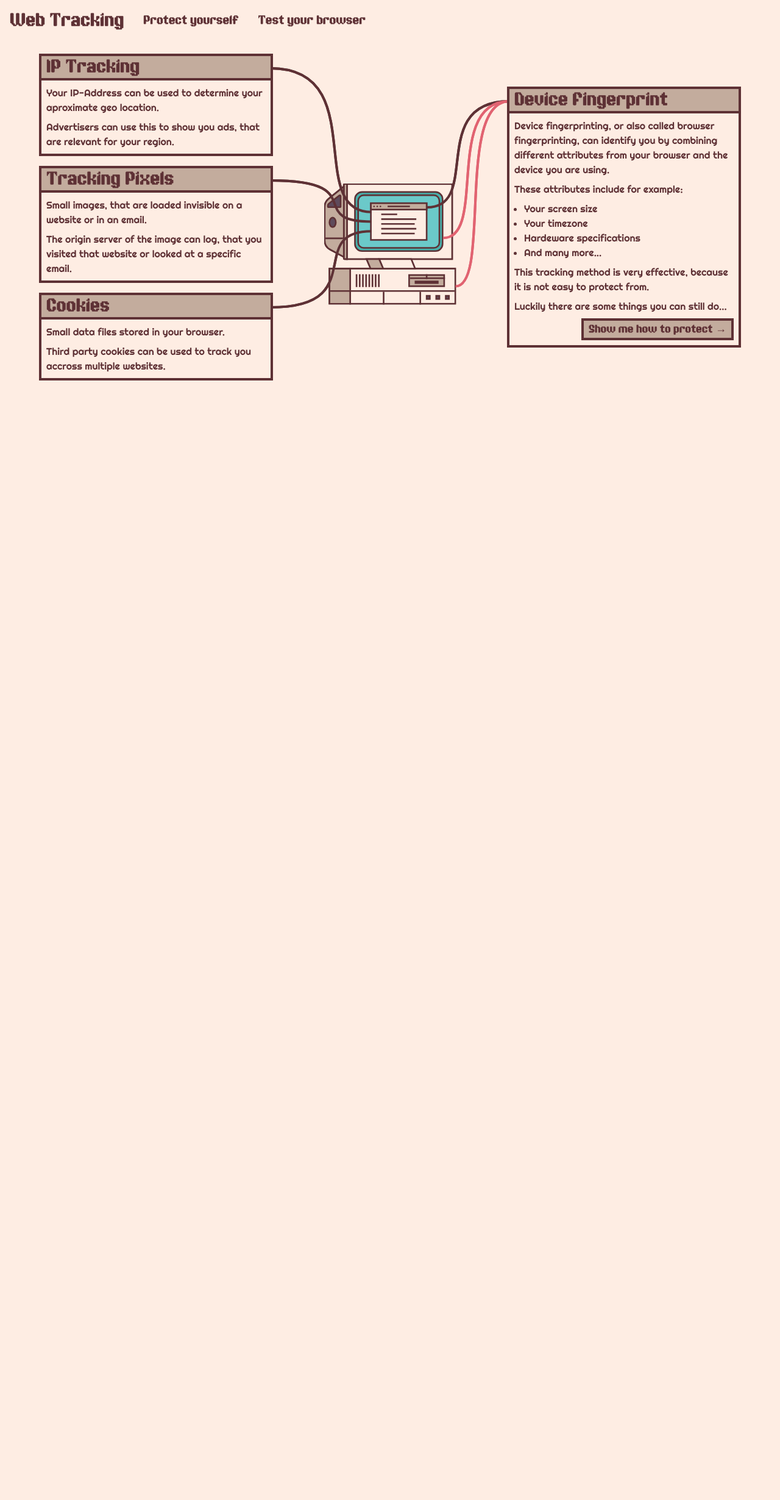
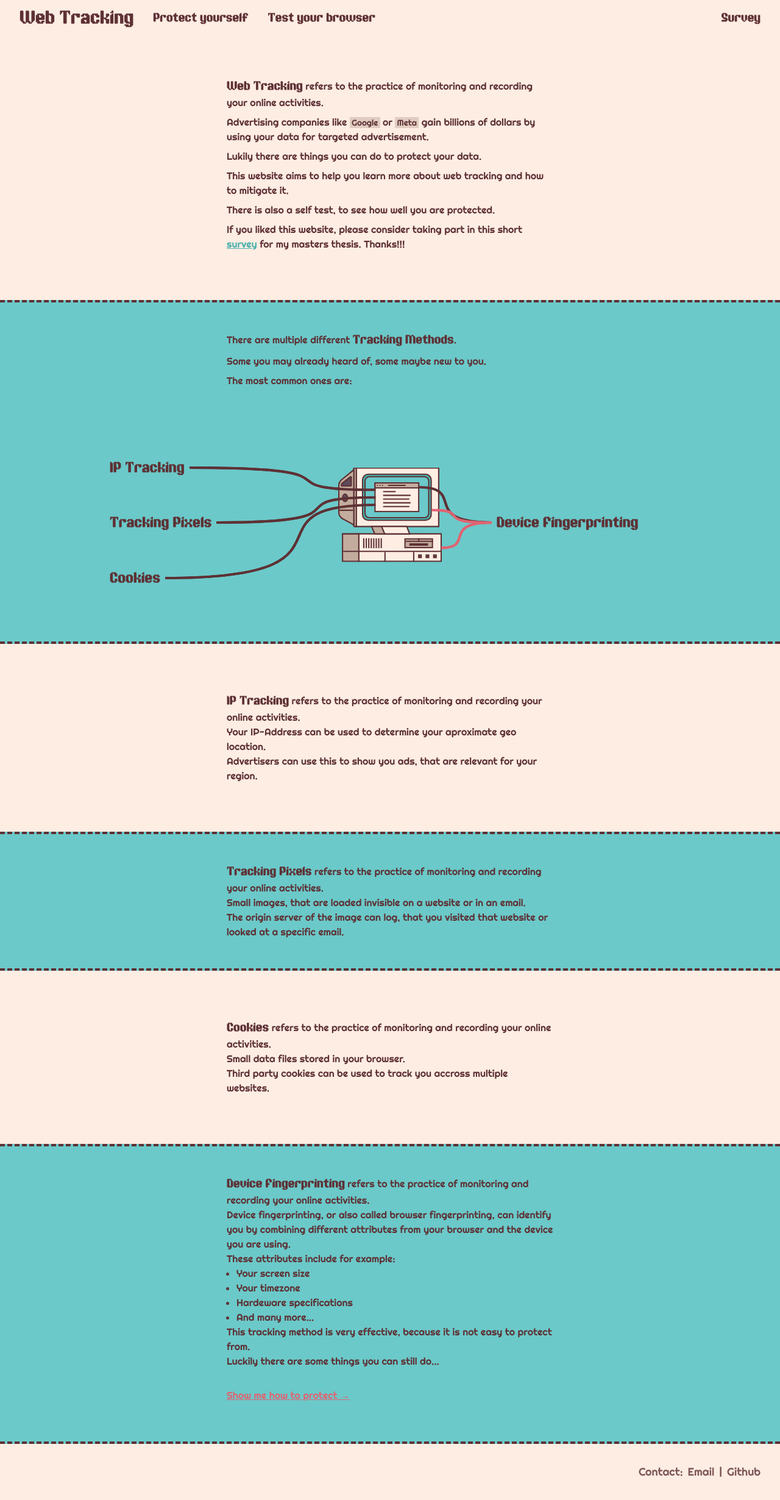
Before and after one commit to bastipnt/fp-protect, a React (Vite) app: page / in a window 1280 px wide. Shown: the whole page at 61% size. Before the commit the page ends 800 px from the top, so only its background shows below. Built offline with nearby package versions, Linux system fonts and the light colour scheme.

Commit message:
better info page design

```diff
--- a/index.html
+++ b/index.html
@@ -10,7 +10,7 @@
     <title>Web Tracking Protection</title>
   </head>
   <body class="bg-surface">
-    <div id="root"></div>
+    <div id="root" class="flex min-h-screen flex-col justify-between"></div>
     <script type="module" src="/src/main.tsx"></script>
 
     <script>
--- a/src/Layout.tsx
+++ b/src/Layout.tsx
@@ -8,15 +8,36 @@ type Props = {
 const Layout: React.FC<Props> = ({ children }) => {
   return (
     <>
-      <nav className="bg-surface justify-left fixed top-0 left-0 flex w-screen flex-row gap-2 p-2 py-3 align-middle sm:gap-8 sm:p-4">
+      <nav className="bg-surface justify-left fixed top-0 left-0 z-50 flex w-screen flex-row gap-2 p-2 py-3 align-middle sm:gap-8 sm:px-8">
         <NavLink to="/">Web Tracking</NavLink>{" "}
         <NavLink to="/mitigation-strategies">Protect yourself</NavLink>{" "}
         <NavLink to="/test">Test your browser</NavLink>{" "}
+        <a
+          href="https://tracking-survey.bastipnt.de/?ref=test"
+          target="_blank"
+          className="font-heading text-md text-default ml-auto hidden flex-col justify-center text-center sm:flex sm:text-xl"
+        >
+          Survey
+        </a>
       </nav>
 
-      <main className="box-border flex w-screen flex-col items-center gap-8 p-8 pt-14">
-        {children}
-      </main>
+      <main className="box-border flex w-screen flex-col items-center gap-8 pt-20">{children}</main>
+
+      <footer className="text-stroke-light flex w-screen flex-row justify-end gap-2 p-4 text-sm sm:p-8 sm:text-lg">
+        Contact:
+        <a className="curosor-pointer" href="mailto:gt46nevl0@mozmail.com">
+          Email
+        </a>
+        |
+        <a
+          className="curosor-pointer"
+          href="https://github.com/bastipnt"
+          target="_blank"
+          referrerPolicy="no-referrer"
+        >
+          Github
+        </a>
+      </footer>
     </>
   );
 };
--- a/src/components/NavLink.tsx
+++ b/src/components/NavLink.tsx
@@ -11,7 +11,7 @@ const NavLink: React.FC<Props> = ({ children, to }) => {
     <Link
       to={to}
       className={(active) =>
-        `${active ? "text-xl sm:text-3xl" : "text-md sm:text-xl"} glow font-heading flex flex-col justify-center text-center`
+        `${active ? "text-xl sm:text-3xl" : "text-md sm:text-xl"} font-heading text-default flex flex-col justify-center text-center`
       }
     >
       {children}
--- a/src/index.css
+++ b/src/index.css
@@ -3,9 +3,12 @@
 @theme {
   --color-*: initial;
   --color-stroke: #5e3135;
+  --color-stroke-light: hsl(355 31 28 / 80%);
   --color-default: var(--color-stroke);
   --color-surface: #feede3;
+  --color-surface-darker-half: hsl(24 24 69 / 50%);
   --color-surface-darker: #c3ac9d;
+  --color-neutral: #ffffff;
 
   --color-details: #5e4a5b;
 
@@ -63,8 +66,28 @@ body {
 }
 
 .glow:hover {
-  text-shadow:
+  /* text-shadow:
     0 0 7px var(--color-surface-darker),
     0 0 10px var(--color-surface-darker),
-    0 0 21px var(--color-surface-darker);
+    0 0 21px var(--color-surface-darker); */
+
+  /* transform: scale(1.1); */
+  text-decoration: underline;
 }
+
+code {
+  font-family: var(--default-font-family);
+  font-size: 85%;
+  background-color: var(--color-surface-darker-half);
+  padding: 0.05rem 0.2rem;
+}
+
+a.link {
+  text-decoration: underline;
+  cursor: pointer;
+  color: var(--color-primary-darker);
+
+  &.text-danger {
+    color: var(--color-danger);
+  }
+}
--- a/src/pages/Info.tsx
+++ b/src/pages/Info.tsx
@@ -1,25 +1,40 @@
-import { useContext, useRef } from "react";
+import { useRef } from "react";
 import { Link } from "wouter";
-import Card from "../components/Card";
 import useCanvas from "../hooks/useCanvas";
-import { ResponsivenessContext } from "../providers/responsivenessProvider";
 import { drawComputer, drawComputerLines } from "../util/drawComputer";
-import { getDimensions } from "../util/drawing";
+import { getParentDimentions } from "../util/drawing";
+import { drawPhone, drawPhoneLines } from "../util/drawPhone";
 import { calcIsMobileSize } from "../util/responsiveHelper";
+
+export type Elements = {
+  ipTrackingEl: HTMLLIElement | null;
+  pixelTrackingEl: HTMLLIElement | null;
+  cookieTrackingEl: HTMLLIElement | null;
+  fpTrackingEl: HTMLLIElement | null;
+};
 
 const Info: React.FC = () => {
   const { canvasRef, drawRef } = useCanvas();
-  const ipTrackingRef = useRef<HTMLDivElement>(null);
-  const pixelTrackingRef = useRef<HTMLDivElement>(null);
-  const cookieTrackingRef = useRef<HTMLDivElement>(null);
-  const fpTrackingRef = useRef<HTMLDivElement>(null);
-  const { isMobileSize } = useContext(ResponsivenessContext);
+  const ipTrackingRef = useRef<HTMLLIElement>(null);
+  const pixelTrackingRef = useRef<HTMLLIElement>(null);
+  const cookieTrackingRef = useRef<HTMLLIElement>(null);
+  const fpTrackingRef = useRef<HTMLLIElement>(null);
 
   drawRef.current = async (ctx: CanvasRenderingContext2D) => {
-    if (calcIsMobileSize()) return;
+    const { width, height } = getParentDimentions(ctx.canvas);
+    ctx.clearRect(0, 0, width, height);
 
-    const { width, height } = getDimensions();
-    ctx.clearRect(0, 0, width, height);
+    if (calcIsMobileSize()) {
+      const phoneImg = await drawPhone(ctx);
+
+      drawPhoneLines(ctx, phoneImg, {
+        ipTrackingEl: ipTrackingRef.current,
+        pixelTrackingEl: pixelTrackingRef.current,
+        cookieTrackingEl: cookieTrackingRef.current,
+        fpTrackingEl: fpTrackingRef.current,
+      });
+      return;
+    }
 
     const computerImg = await drawComputer(ctx);
 
@@ -33,33 +48,111 @@ const Info: React.FC = () => {
 
   return (
     <>
-      <canvas
-        ref={canvasRef}
-        className="fixed top-0 left-0 -z-10 hidden h-screen w-screen sm:block"
-      ></canvas>
-      <section className="fixed top-(--phone-browser-top) left-(--phone-browser-left) flex h-(--phone-browser-h) w-(--phone-browser-w) flex-col justify-stretch gap-4 overflow-hidden p-4 sm:static sm:grid sm:h-full sm:w-full sm:grid-cols-[30vw_1fr_30vw] sm:grid-rows-[100px_1fr_100px] sm:p-8 lg:max-h-[700px]">
-        <div className="flex flex-col justify-between gap-4 sm:row-span-3">
-          <Card titleRef={ipTrackingRef} title="IP Tracking">
+      <section className="flex w-150 max-w-screen flex-col gap-2 px-4 py-8 sm:px-8 sm:py-12">
+        <p>
+          <span className="font-heading text-xl">Web Tracking</span> refers to the practice of
+          monitoring and recording your online activities. {/* WebTrackingWikipedia */}
+        </p>
+        <p>
+          Advertising companies like <code>Google</code> or <code>Meta</code> gain billions of
+          dollars by using your data for targeted advertisement. {/* DigitalAdvertisingRevenue */}
+        </p>
+        <p>Lukily there are things you can do to protect your data.</p>
+        <p>This website aims to help you learn more about web tracking and how to mitigate it.</p>
+        <p>There is also a self test, to see how well you are protected.</p>
+        <p>
+          If you liked this website, please consider taking part in this short{" "}
+          <a className="link" href="https://tracking-survey.bastipnt.de/?ref=test" target="_blank">
+            survey
+          </a>{" "}
+          for my masters thesis. Thanks!!!
+        </p>
+      </section>
+
+      <section className="bg-primary flex w-full flex-col items-center gap-8 border-y-4 border-dashed py-8 sm:gap-12 sm:py-12">
+        <div className="flex w-150 max-w-screen flex-col gap-2 px-4 sm:px-8">
+          <p>
+            There are multiple different{" "}
+            <span className="font-heading text-xl">Tracking Methods</span>.
+          </p>
+          <p>Some you may already heard of, some maybe new to you.</p>
+          <p>The most common ones are:</p>
+        </div>
+
+        <div className="felx-col relative flex min-h-80 w-screen max-w-250 justify-items-stretch p-4 sm:p-8">
+          <canvas ref={canvasRef} className="absolute top-0 left-0 h-full w-full"></canvas>
+          <ul className="flex w-full flex-col items-end justify-between gap-4 sm:grid sm:grid-cols-3 sm:grid-rows-3 sm:justify-items-start">
+            <li
+              className="font-heading col-start-2 w-fit p-2 text-right sm:col-start-1 sm:row-start-1 sm:text-left sm:text-2xl"
+              ref={ipTrackingRef}
+            >
+              IP Tracking
+            </li>
+            <li
+              className="font-heading col-start-2 w-fit p-2 text-right sm:col-start-1 sm:row-start-2 sm:text-left sm:text-2xl"
+              ref={pixelTrackingRef}
+            >
+              Tracking Pixels
+            </li>
+            <li
+              className="font-heading col-start-2 w-fit p-2 text-right sm:col-start-1 sm:row-start-3 sm:text-left sm:text-2xl"
+              ref={cookieTrackingRef}
+            >
+              Cookies
+            </li>
+            <li
+              className="font-heading col-start-2 w-fit p-2 text-right sm:col-start-3 sm:row-start-2 sm:text-left sm:text-2xl"
+              ref={fpTrackingRef}
+            >
+              Device Fingerprinting
+            </li>
+          </ul>
+        </div>
+      </section>
+
+      <section className="flex w-screen flex-col items-center py-8 sm:py-12">
+        <div className="w-150 max-w-screen flex-col gap-2 px-4 sm:px-8">
+          <p>
+            <span className="font-heading text-xl">IP Tracking</span> refers to the practice of
+            monitoring and recording your online activities. {/* WebTrackingWikipedia */}
+          </p>
           <p>Your IP-Address can be used to determine your aproximate geo location.</p>
           <p>Advertisers can use this to show you ads, that are relevant for your region.</p>
-          </Card>
+        </div>
+      </section>
 
-          <Card titleRef={pixelTrackingRef} title="Tracking Pixels">
+      <section className="bg-primary flex w-screen flex-col items-center border-y-4 border-dashed py-8 sm:py-12">
+        <div className="w-150 max-w-screen flex-col gap-2 px-4 sm:px-8">
+          <p>
+            <span className="font-heading text-xl">Tracking Pixels</span> refers to the practice of
+            monitoring and recording your online activities. {/* WebTrackingWikipedia */}
+          </p>
           <p>Small images, that are loaded invisible on a website or in an email.</p>
           <p>
             The origin server of the image can log, that you visited that website or looked at a
             specific email.
           </p>
-          </Card>
+        </div>
+      </section>
 
-          <Card titleRef={cookieTrackingRef} title="Cookies">
+      <section className="flex w-screen flex-col items-center py-8 sm:py-12">
+        <div className="w-150 max-w-screen flex-col gap-2 px-4 sm:px-8">
+          <p>
+            <span className="font-heading text-xl">Cookies</span> refers to the practice of
+            monitoring and recording your online activities. {/* WebTrackingWikipedia */}
+          </p>
           <p>Small data files stored in your browser.</p>
           <p>Third party cookies can be used to track you accross multiple websites.</p>
-          </Card>
         </div>
+      </section>
 
-        <div className="flex flex-col justify-center sm:col-start-3 sm:row-span-3 sm:items-end">
-          <Card titleRef={fpTrackingRef} title="Device Fingerprint">
+      <section className="bg-primary flex w-screen flex-col items-center border-y-4 border-dashed py-8 sm:py-12">
+        <div className="w-150 max-w-screen flex-col gap-2 px-4 sm:px-8">
+          <p>
+            <span className="font-heading text-xl">Device Fingerprinting</span> refers to the
+            practice of monitoring and recording your online activities.{" "}
+            {/* WebTrackingWikipedia */}
+          </p>
           <p>
             Device fingerprinting, or also called browser fingerprinting, can identify you by
             combining different attributes from your browser and the device you are using.
@@ -73,15 +166,9 @@ const Info: React.FC = () => {
           </ul>
           <p>This tracking method is very effective, because it is not easy to protect from.</p>
           <p>Luckily there are some things you can still do...</p>
-            {!isMobileSize && (
-              <Link
-                to="/mitigation-strategies"
-                className="bg-surface-darker text-bold font-heading cursor-pointer self-end border-4 px-2 text-lg"
-              >
+          <Link to="/mitigation-strategies" className="link text-danger mt-4 block w-fit py-4">
             Show me how to protect →
           </Link>
-            )}
-          </Card>
         </div>
       </section>
     </>
--- a/src/providers/responsivenessProvider.tsx
+++ b/src/providers/responsivenessProvider.tsx
@@ -1,5 +1,4 @@
 import { createContext, ReactNode, useEffect, useState } from "react";
-import { setPhoneBrowserDimensions, setPhoneNavDimensions } from "../util/iconSpecs";
 import { calcIsMobileSize, detectMobileDevice } from "../util/responsiveHelper";
 
 export const ResponsivenessContext = createContext<{
@@ -20,8 +19,8 @@ const ResponsivenessProvider: React.FC<Props> = ({ children }) => {
 
   const handleResize = () => {
     setIsMobileSize(calcIsMobileSize());
-    setPhoneBrowserDimensions();
-    setPhoneNavDimensions();
+    // setPhoneBrowserDimensions();
+    // setPhoneNavDimensions();
   };
 
   useEffect(() => {
```
Also changed, not shown: src/util/drawComputer.ts (+7 -14 lines), src/util/drawPhone.ts (+47 -5 lines), src/util/drawing.ts (+20 -8 lines), src/util/iconSpecs.ts (+52 -51 lines). Lines whose indentation alone changed are shown as unchanged.
